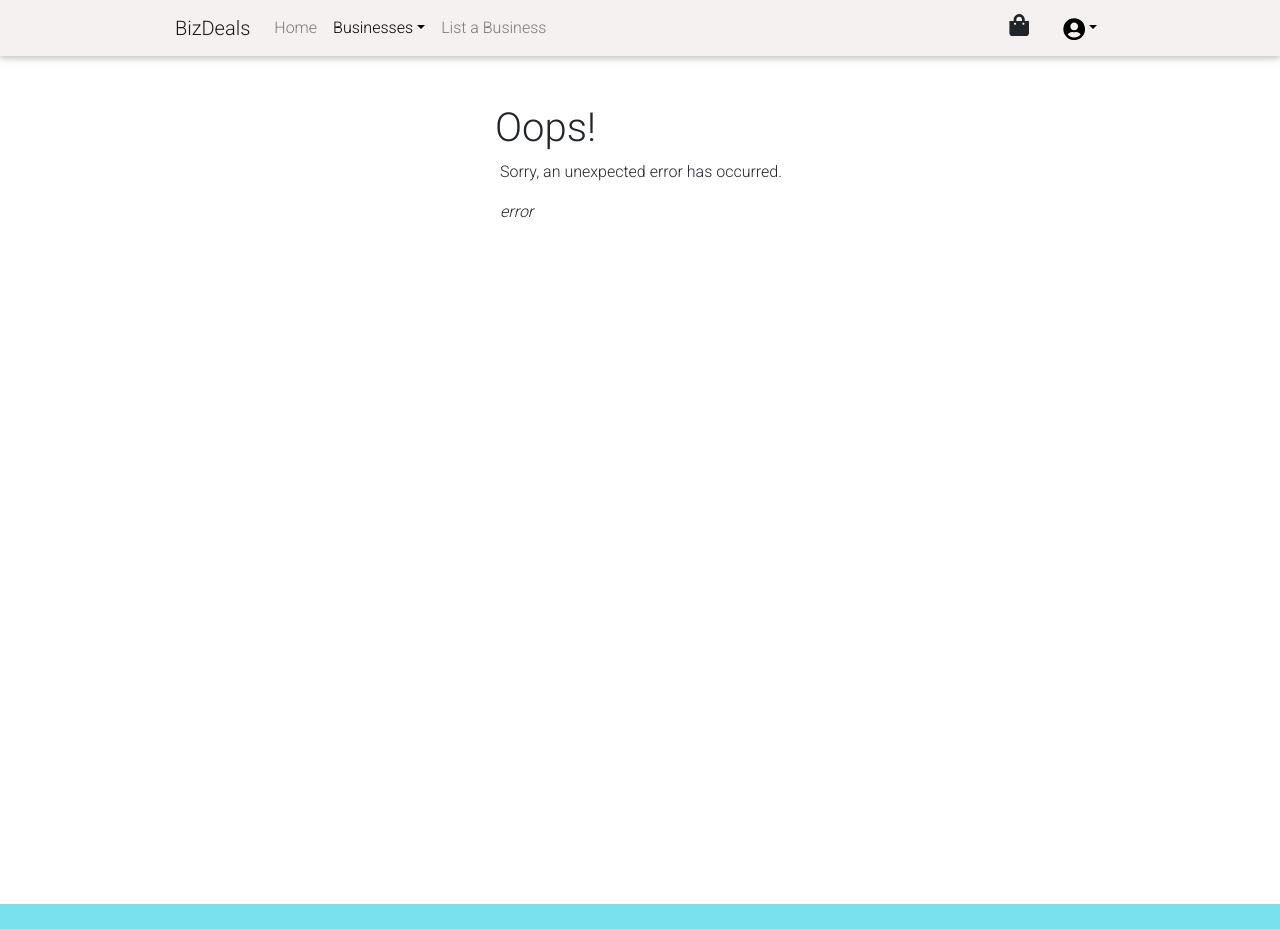
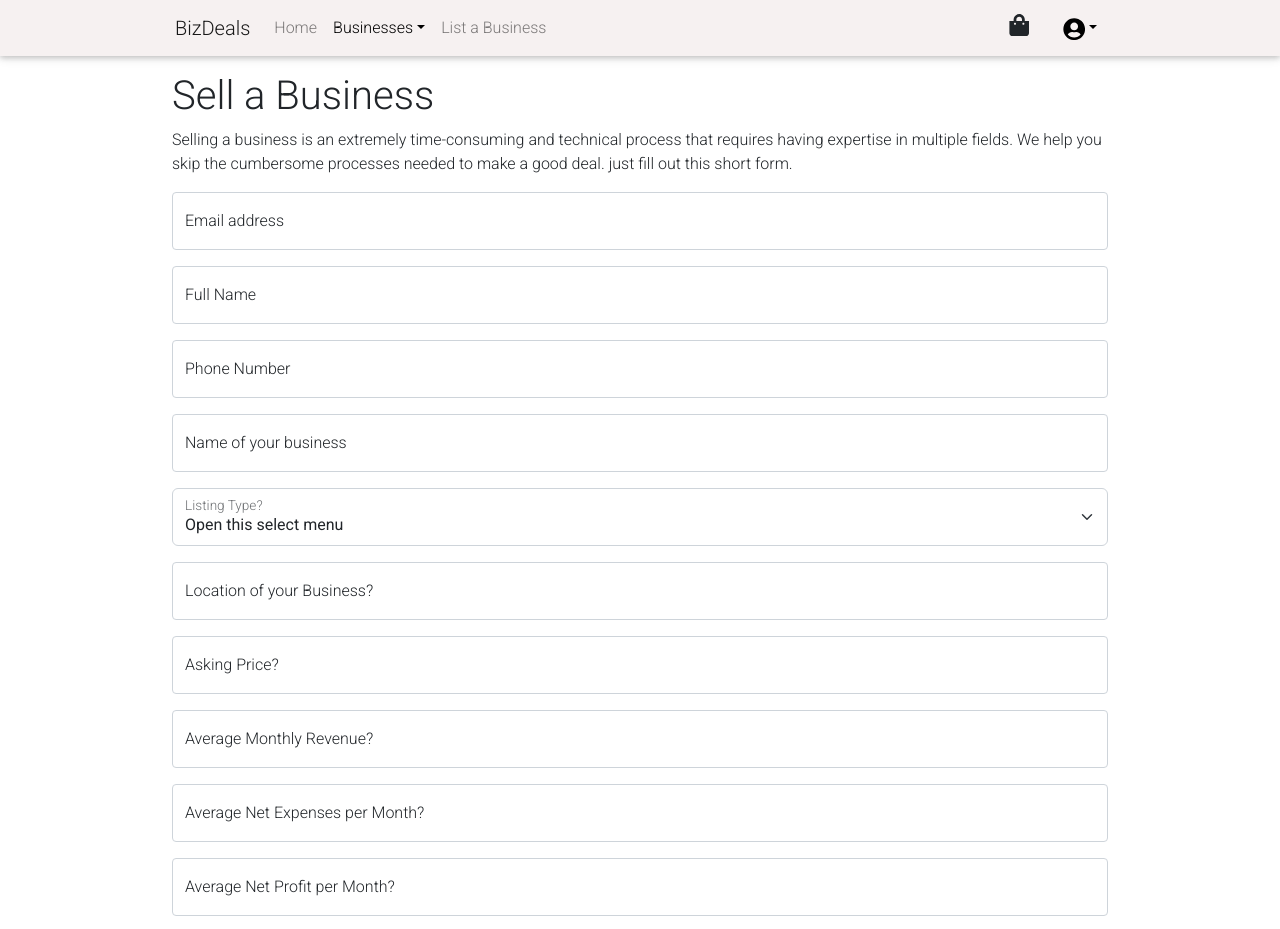
Before and after one commit to Hassan01SE/BizDeals, a React (Create React App) app: page /sell in a window 1280 px wide. Shown: the top 929 px of the page. Built offline with nearby package versions, Linux system fonts and the light colour scheme.

Commit message:
completed frontend UI

```diff
--- a/src/App.js
+++ b/src/App.js
@@ -17,6 +17,8 @@ import BusinessDetail from './components/pages/BusinessDetail';
 import Register from './components/pages/Register';
 import Login from './components/pages/Login';
 import Preloader from './components/pages/Preloader';
+import SellPage from './components/pages/SellPage';
+import Account from './components/pages/Account';
 
 
 function App() {
@@ -59,6 +61,8 @@ function App() {
               <Route path="/detail" element={<BusinessDetail />} />
               <Route path="/cart" element={<Cart />} />
               <Route path="/checkout" element={<Checkout />} />
+              <Route path="/sell" element={<SellPage />} />
+              <Route path="/account" element={<Account />} />
 
 
               <Route path="*" element={<NotFound />} />
--- /dev/null
+++ b/src/components/pages/Account.js
@@ -0,0 +1,53 @@
+import Container from 'react-bootstrap/Container';
+import Row from 'react-bootstrap/Row';
+import Col from 'react-bootstrap/Col';
+import Card from 'react-bootstrap/Card';
+import Button from 'react-bootstrap/Button';
+
+
+
+const Account = () => {
+    return (
+
+        <div className='mt-3 mb-5'>
+            <Container>
+                <Row>
+                    <Col>
+                        <h2>Account details</h2>
+                        <h6>Hassan Sohail</h6>
+                    </Col>
+                </Row>
+                <hr />
+                <Row>
+                    <h3 className='mb-3'>Business you are selling!</h3>
+                </Row>
+
+                <Row>
+                    <Col className='mb-2 mt-2 ml-2 mr-2 col-6'>
+
+                        <Card >
+                            <Card.Body>
+                                <Card.Title>Pizza Hut</Card.Title>
+                                <Card.Text>
+                                    Pizza Hut being put on sale
+                                </Card.Text>
+                                <Button className='mr-2' variant="warning">Update</Button>
+                                <Button className='ml-2' variant="danger">Remove</Button>
+                            </Card.Body>
+                        </Card>
+
+                    </Col>
+
+
+
+
+                </Row>
+
+
+
+
+            </Container>
+        </div>);
+}
+
+export default Account;
--- /dev/null
+++ b/src/components/pages/SellPage.js
@@ -0,0 +1,122 @@
+import Container from 'react-bootstrap/Container';
+import Row from 'react-bootstrap/Row';
+import Col from 'react-bootstrap/Col';
+import FloatingLabel from 'react-bootstrap/FloatingLabel';
+import Form from 'react-bootstrap/Form';
+import Button from 'react-bootstrap/Button';
+
+const SellPage = () => {
+    return (<div className='mb-5 mt-3'>
+        <Container>
+            <Row>
+                <h1>Sell a Business</h1>
+                <p> Selling a business is an extremely time-consuming and technical process that requires having expertise in multiple fields. We help you skip the cumbersome processes needed to make a good deal. just fill out this short form.</p>
+            </Row>
+
+            <Row>
+                <form>
+                    <FloatingLabel
+                        controlId="floatingInput"
+                        label="Email address"
+                        className="mb-3"
+                    >
+                        <Form.Control name='email' type="email" placeholder="name@example.com" />
+                    </FloatingLabel>
+
+                    <FloatingLabel
+                        controlId="floatingInput"
+                        label="Full Name"
+                        className="mb-3"
+                    >
+                        <Form.Control name='name' type="text" placeholder="Ahmed" />
+                    </FloatingLabel>
+
+                    <FloatingLabel
+                        controlId="floatingInput"
+                        label="Phone Number"
+                        className="mb-3"
+                    >
+                        <Form.Control name='number' type="number" placeholder="+92 123456789" />
+                    </FloatingLabel>
+
+                    <FloatingLabel
+                        controlId="floatingInput"
+                        label="Name of your business"
+                        className="mb-3"
+                    >
+                        <Form.Control name='title' type="text" placeholder="business name" />
+                    </FloatingLabel>
+
+                    <FloatingLabel controlId="floatingSelect" label="Listing Type?"
+                        className="mb-3">
+                        <Form.Select aria-label="Floating label select example">
+                            <option>Open this select menu</option>
+                            <option value="restaurant">Restaurant</option>
+                            <option value="ecommerce">Ecommerce</option>
+                            <option value="digital">Digital(Website/Software)</option>
+                        </Form.Select>
+                    </FloatingLabel>
+
+                    <FloatingLabel
+                        controlId="floatingInput"
+                        label="Location of your Business?"
+                        className="mb-3"
+                    >
+                        <Form.Control name='location' type="text" placeholder="Mention the city as well along with the location" />
+                    </FloatingLabel>
+
+                    <FloatingLabel
+                        controlId="floatingInput"
+                        label="Asking Price?"
+                        className="mb-3"
+                    >
+                        <Form.Control name='price' type="number" placeholder="150000" />
+                    </FloatingLabel>
+
+                    <FloatingLabel
+                        controlId="floatingInput"
+                        label="Average Monthly Revenue?"
+                        className="mb-3"
+                    >
+                        <Form.Control name='revenue' type="number" placeholder="200000" />
+                    </FloatingLabel>
+
+                    <FloatingLabel
+                        controlId="floatingInput"
+                        label="Average Net Expenses per Month?"
+                        className="mb-3"
+                    >
+                        <Form.Control name='expense' type="number" placeholder="60000" />
+                    </FloatingLabel>
+
+                    <FloatingLabel
+                        controlId="floatingInput"
+                        label="Average Net Profit per Month?"
+                        className="mb-3"
+                    >
+                        <Form.Control name='profit' type="number" placeholder="80000" />
+                    </FloatingLabel>
+
+                    <FloatingLabel controlId="floatingTextarea2" label="Details of your business (Status,Inventory Included?)"
+                        className="mb-3">
+                        <Form.Control
+                            as="textarea"
+                            placeholder="Details of your business"
+                            style={{ height: '400px' }}
+                        />
+                    </FloatingLabel>
+
+                    <Button variant="primary" type="submit">
+                        Submit
+                    </Button>
+
+                </form>
+            </Row>
+        </Container>
+
+
+
+    </div>);
+}
+
+export default SellPage;
--- a/src/components/pages/partials/NavHead.js
+++ b/src/components/pages/partials/NavHead.js
@@ -29,7 +29,7 @@ const NavHead = () => {
                             <NavDropdown.Item href="/businesses/digital">Softwares/Websites</NavDropdown.Item>
                         </NavDropdown>
 
-                        <Nav.Link href="#link">List a Business</Nav.Link>
+                        <Nav.Link href="/sell">List a Business</Nav.Link>
 
                     </Nav>
                     {/*  <Nav.Link href="#link"><FaUserCircle id='profile' /></Nav.Link> */}
@@ -38,9 +38,11 @@ const NavHead = () => {
                         <NavDropdown id="basic-nav-dropdown" title=<FaUserCircle id='profile' />>
                             <NavDropdown.Item href="/login">Sign in</NavDropdown.Item>
                             <NavDropdown.Item href="/register">Sign up</NavDropdown.Item>
+                            <NavDropdown.Item href="/account">Account</NavDropdown.Item>
                             <NavDropdown.Item href="#action/3.2">
                                 Logout
                             </NavDropdown.Item>
+
                         </NavDropdown>
                     </Nav>
 
```
